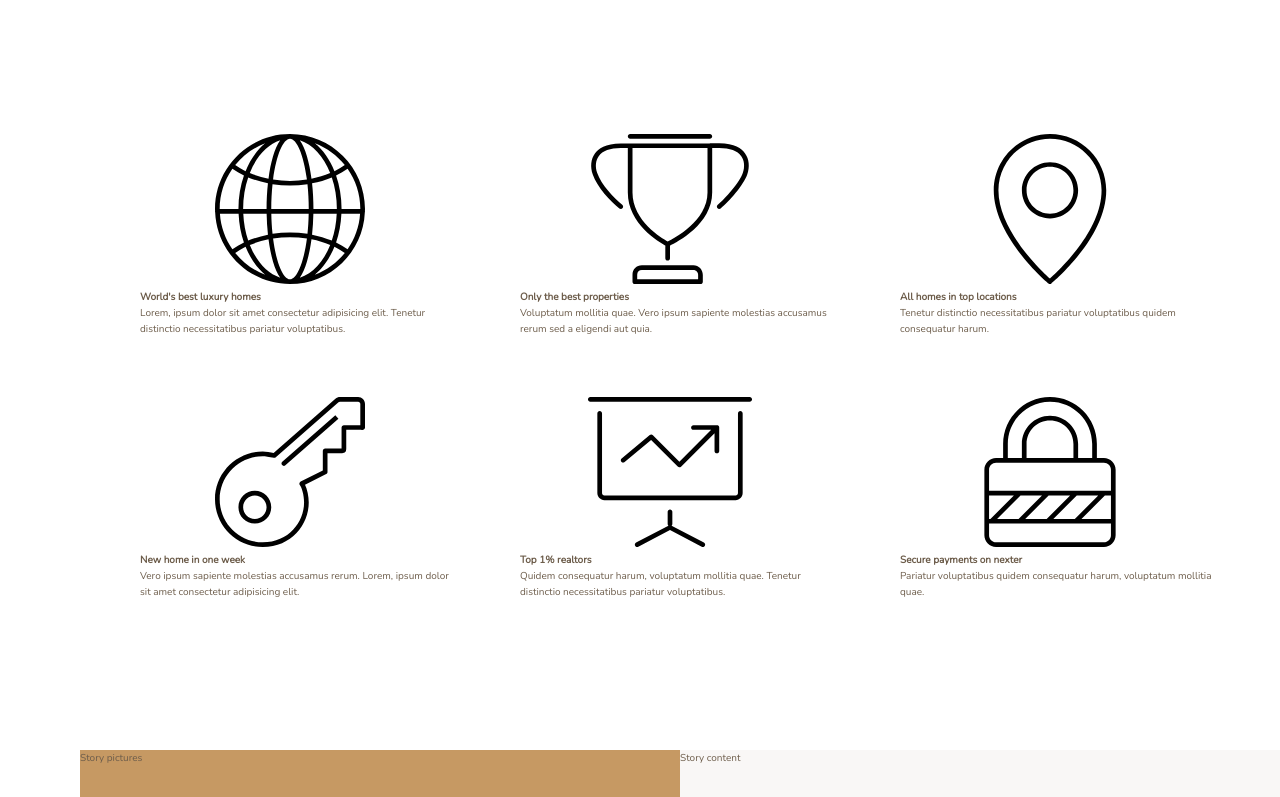
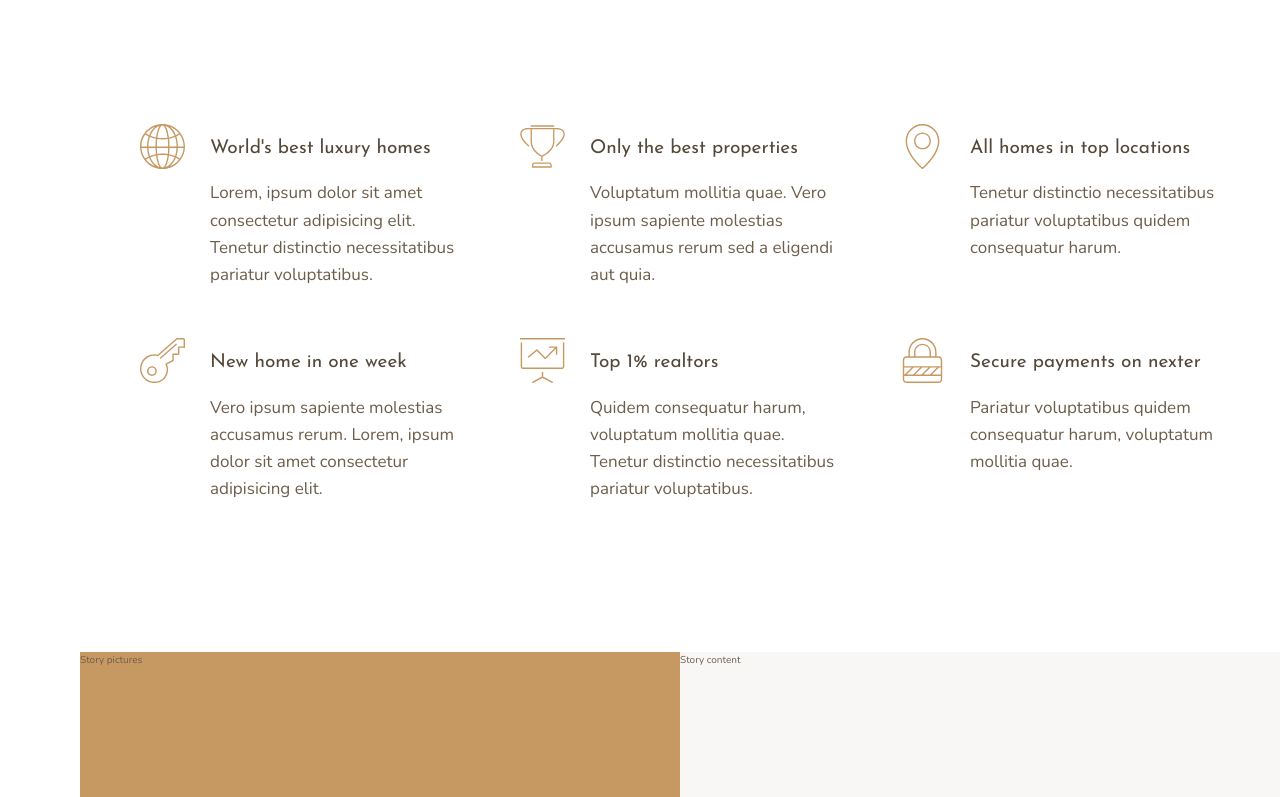
Before and after one commit to Aman07a/Advanced_CSS_and_Sass, a website: page Nexter/index.html in a window 1280 px wide. Shown: the part 656-1453 px from the top of the page. Drawn offline with nearby package versions, Linux system fonts and the light colour scheme.

Commit message:
Building the Features Section - Part 2

```diff
--- a/Nexter/index.html
+++ b/Nexter/index.html
@@ -26,7 +26,7 @@
         <svg class="feature__icon">
           <use xlink:href="img/sprite.svg#icon-global"></use>
         </svg>
-        <h4 class="heading-4">World's best luxury homes</h4>
+        <h4 class="heading-4 heading-4--dark">World's best luxury homes</h4>
         <p class="feature__text">
           Lorem, ipsum dolor sit amet consectetur adipisicing elit. Tenetur
           distinctio necessitatibus pariatur voluptatibus.
@@ -37,7 +37,7 @@
         <svg class="feature__icon">
           <use xlink:href="img/sprite.svg#icon-trophy"></use>
         </svg>
-        <h4 class="heading-4">Only the best properties</h4>
+        <h4 class="heading-4 heading-4--dark">Only the best properties</h4>
         <p class="feature__text">
           Voluptatum mollitia quae. Vero ipsum sapiente molestias accusamus
           rerum sed a eligendi aut quia.
@@ -48,7 +48,7 @@
         <svg class="feature__icon">
           <use xlink:href="img/sprite.svg#icon-map-pin"></use>
         </svg>
-        <h4 class="heading-4">All homes in top locations</h4>
+        <h4 class="heading-4 heading-4--dark">All homes in top locations</h4>
         <p class="feature__text">
           Tenetur distinctio necessitatibus pariatur voluptatibus quidem
           consequatur harum.
@@ -59,7 +59,7 @@
         <svg class="feature__icon">
           <use xlink:href="img/sprite.svg#icon-key"></use>
         </svg>
-        <h4 class="heading-4">New home in one week</h4>
+        <h4 class="heading-4 heading-4--dark">New home in one week</h4>
         <p class="feature__text">
           Vero ipsum sapiente molestias accusamus rerum. Lorem, ipsum dolor sit
           amet consectetur adipisicing elit.
@@ -70,7 +70,7 @@
         <svg class="feature__icon">
           <use xlink:href="img/sprite.svg#icon-presentation"></use>
         </svg>
-        <h4 class="heading-4">Top 1% realtors</h4>
+        <h4 class="heading-4 heading-4--dark">Top 1% realtors</h4>
         <p class="feature__text">
           Quidem consequatur harum, voluptatum mollitia quae. Tenetur distinctio
           necessitatibus pariatur voluptatibus.
@@ -81,7 +81,7 @@
         <svg class="feature__icon">
           <use xlink:href="img/sprite.svg#icon-lock"></use>
         </svg>
-        <h4 class="heading-4">Secure payments on nexter</h4>
+        <h4 class="heading-4 heading-4--dark">Secure payments on nexter</h4>
         <p class="feature__text">
           Pariatur voluptatibus quidem consequatur harum, voluptatum mollitia
           quae.
--- a/Nexter/sass/_features.scss
+++ b/Nexter/sass/_features.scss
@@ -3,7 +3,30 @@
 
   margin: 15rem 0;
 
+  @supports (display: grid) {
+    display: grid;
+    // grid-template-columns: repeat(3, 1fr);
+    grid-template-columns: repeat(auto-fit, minmax(25rem, 1fr));
+    grid-gap: 6rem;
+    align-items: start;
+  }
+}
+
+.feature {
   display: grid;
-  grid-template-columns: repeat(3, 1fr);
-  grid-gap: 6rem;
+  grid-template-columns: min-content 1fr;
+  grid-row-gap: 1.5rem;
+  grid-column-gap: 2.5rem;
+
+  &__icon {
+    fill: $color-primary;
+    width: 4.5rem;
+    height: 4.5rem;
+    grid-row: 1 / span 2;
+    transform: translateY(-1rem);
+  }
+
+  &__text {
+    font-size: 1.7rem;
+  }
 }
--- a/Nexter/sass/_typography.scss
+++ b/Nexter/sass/_typography.scss
@@ -0,0 +1,29 @@
+%heading {
+  font-family: $font-display;
+  font-weight: 400;
+}
+
+.heading-1 {
+  @extend %heading;
+}
+
+.heading-2 {
+  @extend %heading;
+}
+
+.heading-3 {
+  @extend %heading;
+}
+
+.heading-4 {
+  @extend %heading;
+  font-size: 1.9rem;
+
+  &--light {
+    color: $color-grey-light-1;
+  }
+
+  &--dark {
+    color: $color-grey-dark-1;
+  }
+}
```
Also changed, not shown: Nexter/css/style.css.
